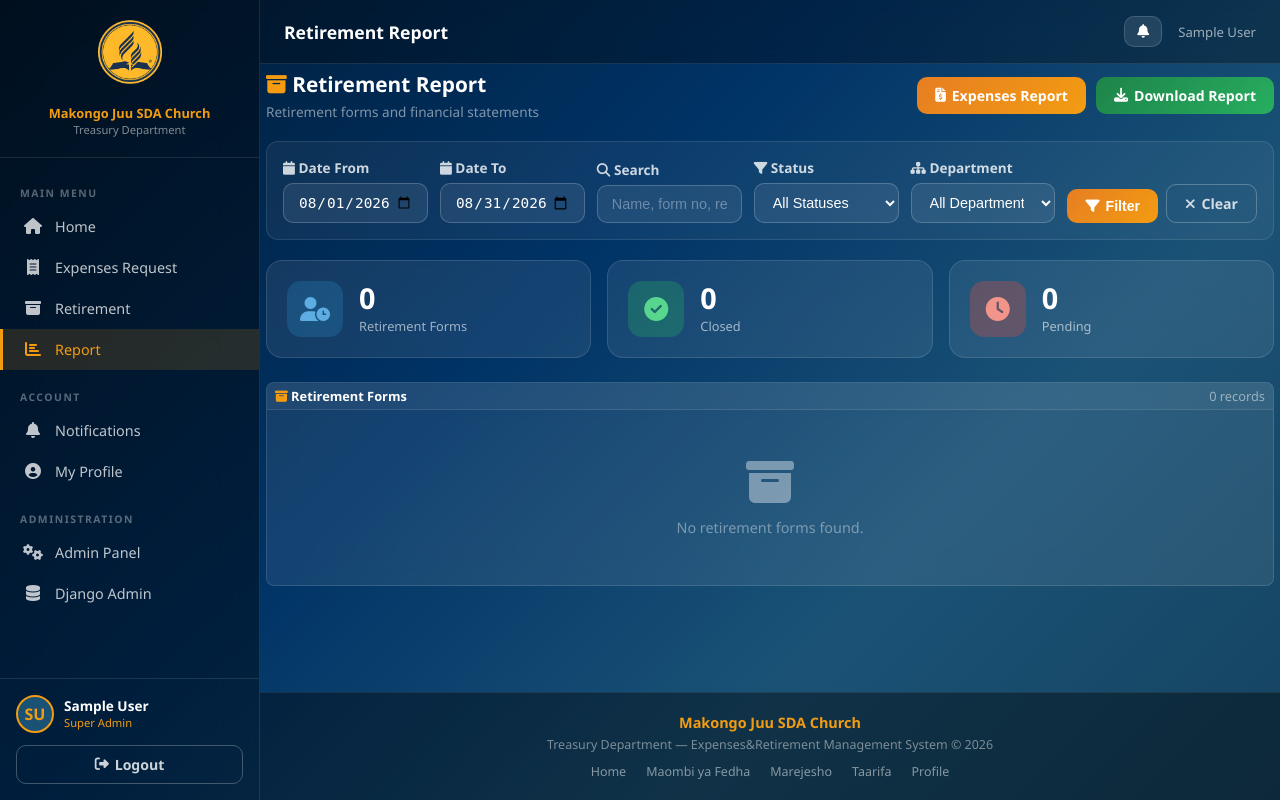
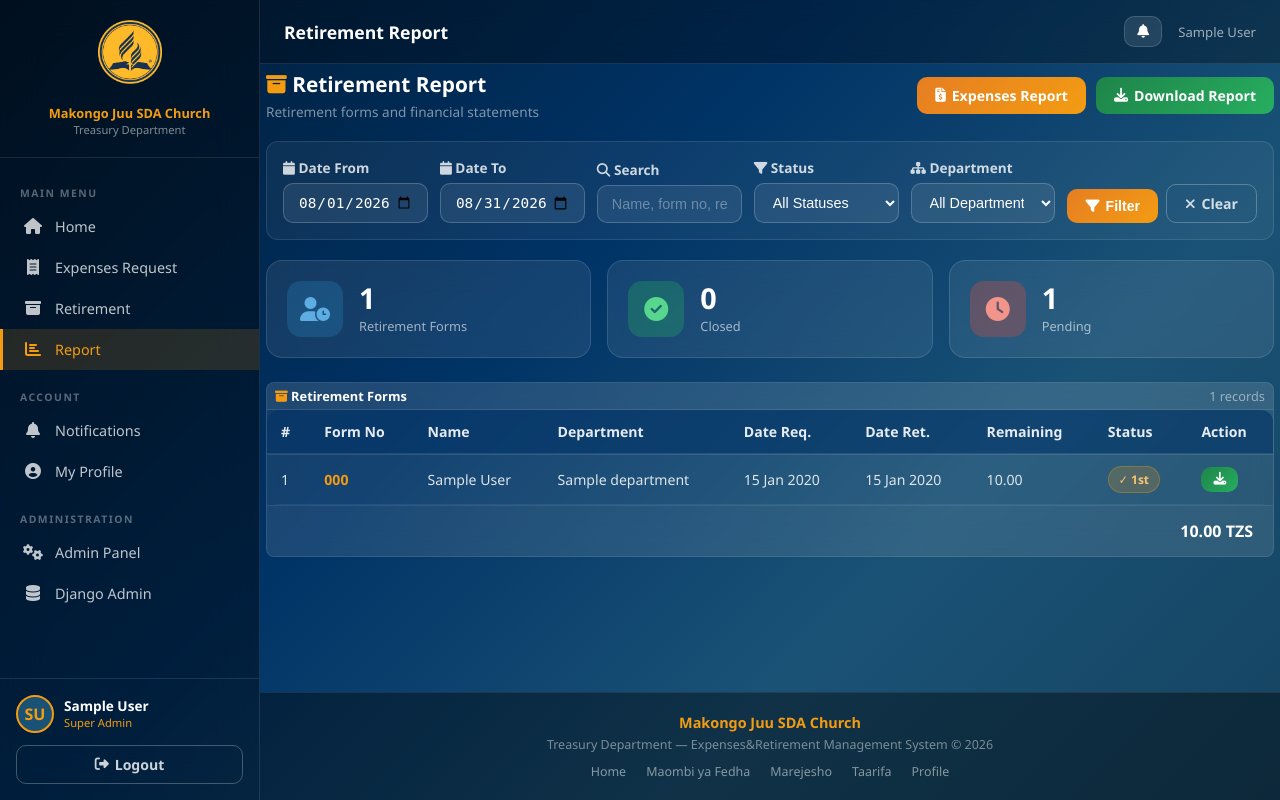
Before and after one commit to hotmass81-code/exp-ret-system, a Django app: page /reports/retirement/ in a window 1280 px wide. Run offline with Django 5.2, Linux system fonts and the light colour scheme; a user stored in the database is signed in; tables that the repository leaves empty hold one stand-in row (values such as "Sample post"); data that the repository does not hold is empty.

Commit message:
Update report exports and display totals below tables

```diff
--- a/matoleo_system/reports/views.py
+++ b/matoleo_system/reports/views.py
@@ -1,386 +1,207 @@
+from django.db.models import Q, Sum, Value, DecimalField
+from django.db.models.functions import Coalesce
 from django.shortcuts import render, redirect
 from django.contrib.auth.decorators import login_required
-from django.http import HttpResponse
+from django.http import HttpResponse, HttpResponseForbidden
 from expenses.models import ExpenseRequest
 from retirement.models import RetirementForm
 from core.models import Department
 import io
 import calendar
 from django.utils import timezone
-from datetime import date
+
+
+def _default_date_range():
+    today = timezone.localdate()
+    start = today.replace(day=1).isoformat()
+    end = today.replace(day=calendar.monthrange(today.year, today.month)[1]).isoformat()
+    return start, end
 
 
 @login_required
 def reports_dashboard(request):
-    # Redirect to expenses report by default
     return redirect('reports:expenses')
 
 
 @login_required
 def expenses_report(request):
     user = request.user
-    is_approver = hasattr(user, 'approver_profile')
     is_admin = user.is_staff or user.is_superuser
     is_treasurer = hasattr(user, 'treasurer_profile')
+    qs = ExpenseRequest.objects.all() if (is_admin or is_treasurer) else ExpenseRequest.objects.filter(submitted_by=user)
 
-    # Filters
-    date_from = request.GET.get('date_from', '').strip()
-    date_to = request.GET.get('date_to', '').strip()
-    search = request.GET.get('search', '').strip()
-    status_filter = request.GET.get('status', '')
-    department_id = request.GET.get('department', '')
-    payment_filter = request.GET.get('payment', '').strip()
-
-    # Set default date range to current month only when no filters are applied.
-    today = timezone.localdate()
-    if not request.GET:
-        date_from = today.replace(day=1).isoformat()
-        date_to = today.replace(day=calendar.monthrange(today.year, today.month)[1]).isoformat()
-
-    if is_admin or is_treasurer:
-        # Admins and Treasurers see all records
-        qs = ExpenseRequest.objects.all().select_related('submitted_by', 'department')
-    elif is_approver:
-        approver = user.approver_profile
-        if approver.level == 'first':
-            # First approvers see only records from their assigned departments
-            qs = ExpenseRequest.objects.filter(
-                department__in=approver.departments.all()
-            ).select_related('submitted_by', 'department')
-        else:
-            # Second approvers see all records
-            qs = ExpenseRequest.objects.all().select_related('submitted_by', 'department')
-    else:
-        qs = ExpenseRequest.objects.filter(submitted_by=user).select_related('department')
-
-    if date_from:
-        qs = qs.filter(date__gte=date_from)
-    if date_to:
-        qs = qs.filter(date__lte=date_to)
-    if search:
-        qs = qs.filter(
-            reason__icontains=search
-        ) | qs.filter(first_name__icontains=search) | qs.filter(form_number__icontains=search)
-    if status_filter:
-        qs = qs.filter(status=status_filter)
-    if payment_filter == 'paid':
-        qs = qs.filter(is_paid=True)
-    elif payment_filter == 'unpaid':
-        qs = qs.filter(is_paid=False)
-    if department_id and (is_admin or is_treasurer):
-        qs = qs.filter(department_id=department_id)
-
-    # Evaluate queryset and calculate totals
-    expenses_list = list(qs)
-    total = sum(e.total_amount for e in expenses_list)
-    approved_count = sum(1 for e in expenses_list if e.status in ['approved', 'paid'])
-    pending_count = len(expenses_list) - approved_count
+    status_choices = ExpenseRequest.STATUS_CHOICES
+    approved_count = qs.filter(status__in=['approved', 'paid']).count()
+    pending_count = qs.exclude(status__in=['approved', 'paid']).count()
+    expense_total = qs.aggregate(total=Coalesce(Sum('total_amount'), Value(0), output_field=DecimalField()))['total']
 
     return render(request, 'reports/expenses.html', {
-        'expenses': expenses_list,
-        'total': total,
+        'expenses': list(qs),
+        'is_admin': is_admin,
+        'is_treasurer': is_treasurer,
+        'departments': Department.objects.all(),
+        'status_choices': status_choices,
+        'status_filter': request.GET.get('status', '').strip(),
+        'search': request.GET.get('search', '').strip(),
+        'date_from': request.GET.get('date_from', '').strip() or _default_date_range()[0],
+        'date_to': request.GET.get('date_to', '').strip() or _default_date_range()[1],
+        'payment_filter': request.GET.get('payment', '').strip(),
+        'department_id': request.GET.get('department', '').strip(),
         'approved_count': approved_count,
         'pending_count': pending_count,
-        'date_from': date_from,
-        'date_to': date_to,
-        'search': search,
-        'status_filter': status_filter,
-        'department_id': department_id,
-        'payment_filter': payment_filter,
-        'is_admin': is_admin,
-        'is_approver': is_approver,
-        'is_treasurer': is_treasurer,
-        'status_choices': [choice for choice in ExpenseRequest.STATUS_CHOICES if choice[0] != 'paid'],
-        'departments': Department.objects.all().order_by('name'),
+        'expense_total': expense_total,
     })
 
 
 @login_required
 def retirement_report(request):
     user = request.user
-    is_approver = hasattr(user, 'approver_profile')
     is_admin = user.is_staff or user.is_superuser
     is_treasurer = hasattr(user, 'treasurer_profile')
+    qs = RetirementForm.objects.all() if (is_admin or is_treasurer) else RetirementForm.objects.filter(submitted_by=user)
 
-    # Filters
-    date_from = request.GET.get('date_from', '').strip()
-    date_to = request.GET.get('date_to', '').strip()
-    search = request.GET.get('search', '').strip()
-    status_filter = request.GET.get('status', '')
-    department_id = request.GET.get('department', '')
-
-    # Set default date range to current month only when no filters are applied.
-    today = timezone.localdate()
-    if not request.GET:
-        date_from = today.replace(day=1).isoformat()
-        date_to = today.replace(day=calendar.monthrange(today.year, today.month)[1]).isoformat()
-
-    if is_admin or is_treasurer:
-        # Admins and Treasurers see all records
-        qs = RetirementForm.objects.all().select_related('submitted_by', 'department')
-    elif is_approver:
-        approver = user.approver_profile
-        if approver.level == 'first':
-            # First approvers see only records from their assigned departments
-            qs = RetirementForm.objects.filter(
-                department__in=approver.departments.all()
-            ).select_related('submitted_by', 'department')
-        else:
-            # Second approvers see all records
-            qs = RetirementForm.objects.all().select_related('submitted_by', 'department')
-    else:
-        qs = RetirementForm.objects.filter(submitted_by=user).select_related('department')
-
-    if date_from:
-        qs = qs.filter(date_of_request__gte=date_from)
-    if date_to:
-        qs = qs.filter(date_of_request__lte=date_to)
-    if search:
-        qs = qs.filter(
-            reason__icontains=search
-        ) | qs.filter(first_name__icontains=search) | qs.filter(form_number__icontains=search)
-    if status_filter:
-        qs = qs.filter(status=status_filter)
-    if department_id and (is_admin or is_treasurer):
-        qs = qs.filter(department_id=department_id)
-
-    # Evaluate queryset and calculate totals
-    retirements_list = list(qs)
-    total = sum(r.total_amount for r in retirements_list)
-    approved_count = sum(1 for r in retirements_list if r.status in ('approved', 'paid'))
-    pending_count = len(retirements_list) - approved_count
+    status_choices = RetirementForm.STATUS_CHOICES
+    approved_count = qs.filter(status__in=['approved', 'paid']).count()
+    pending_count = qs.exclude(status__in=['approved', 'paid']).count()
+    retirement_total = qs.aggregate(total=Coalesce(Sum('remaining_amount'), Value(0), output_field=DecimalField()))['total']
 
     return render(request, 'reports/retirement.html', {
-        'retirements': retirements_list,
-        'total': total,
+        'retirements': list(qs),
+        'is_admin': is_admin,
+        'is_treasurer': is_treasurer,
+        'departments': Department.objects.all(),
+        'status_choices': status_choices,
+        'status_filter': request.GET.get('status', '').strip(),
+        'search': request.GET.get('search', '').strip(),
+        'date_from': request.GET.get('date_from', '').strip() or _default_date_range()[0],
+        'date_to': request.GET.get('date_to', '').strip() or _default_date_range()[1],
         'approved_count': approved_count,
         'pending_count': pending_count,
-        'date_from': date_from,
-        'date_to': date_to,
-        'search': search,
-        'status_filter': status_filter,
-        'department_id': department_id,
-        'is_admin': is_admin,
-        'is_approver': is_approver,
-        'is_treasurer': is_treasurer,
-        'status_choices': [choice for choice in RetirementForm.STATUS_CHOICES if choice[0] != 'paid'],
-        'departments': Department.objects.all().order_by('name'),
+        'retirement_total': retirement_total,
     })
 
 
 @login_required
 def download_expense_report(request):
     user = request.user
-    is_approver = hasattr(user, 'approver_profile')
     is_admin = user.is_staff or user.is_superuser
     is_treasurer = hasattr(user, 'treasurer_profile')
 
     date_from = request.GET.get('date_from', '').strip()
     date_to = request.GET.get('date_to', '').strip()
-    search = request.GET.get('search', '').strip()
-    status_filter = request.GET.get('status', '').strip()
-    department_id = request.GET.get('department', '').strip()
-    payment_filter = request.GET.get('payment', '').strip()
+    if not request.GET:
+        date_from, date_to = _default_date_range()
 
-    today = timezone.localdate()
-    if not request.GET:
-        date_from = today.replace(day=1).isoformat()
-        date_to = today.replace(day=calendar.monthrange(today.year, today.month)[1]).isoformat()
-
-    if is_admin or is_treasurer:
-        # Admins and Treasurers see all records
-        qs = ExpenseRequest.objects.all().select_related('submitted_by', 'department')
-    elif is_approver:
-        approver = user.approver_profile
-        if approver.level == 'first':
-            # First approvers see only records from their assigned departments
-            qs = ExpenseRequest.objects.filter(
-                department__in=approver.departments.all()
-            ).select_related('submitted_by', 'department')
-        else:
-            # Second approvers see all records
-            qs = ExpenseRequest.objects.all().select_related('submitted_by', 'department')
-    else:
-        qs = ExpenseRequest.objects.filter(submitted_by=user).select_related('department')
-
+    qs = ExpenseRequest.objects.all() if (is_admin or is_treasurer) else ExpenseRequest.objects.filter(submitted_by=user)
     if date_from:
         qs = qs.filter(date__gte=date_from)
     if date_to:
         qs = qs.filter(date__lte=date_to)
-    if search:
-        qs = qs.filter(reason__icontains=search) | qs.filter(first_name__icontains=search) | qs.filter(form_number__icontains=search)
-    if status_filter:
-        qs = qs.filter(status=status_filter)
-    if payment_filter == 'paid':
-        qs = qs.filter(is_paid=True)
-    elif payment_filter == 'unpaid':
-        qs = qs.filter(is_paid=False)
-    if department_id and (is_admin or is_approver or is_treasurer):
-        qs = qs.filter(department_id=department_id)
 
-    from reportlab.lib.pagesizes import A4, landscape
-    from reportlab.lib import colors
-    from reportlab.lib.units import mm
-    from reportlab.platypus import SimpleDocTemplate, Table, TableStyle, Paragraph, Spacer
-    from reportlab.lib.styles import getSampleStyleSheet, ParagraphStyle
-    from reportlab.lib.enums import TA_CENTER
+    # Generate Excel for all users
+    try:
+        from openpyxl import Workbook
+        from openpyxl.utils import get_column_letter
+    except Exception:
+        return HttpResponse('openpyxl not available', status=500)
 
-    buffer = io.BytesIO()
-    doc = SimpleDocTemplate(buffer, pagesize=landscape(A4), topMargin=15*mm, bottomMargin=15*mm,
-                            leftMargin=15*mm, rightMargin=15*mm)
-    styles = getSampleStyleSheet()
-    story = []
+    wb = Workbook()
+    ws = wb.active
+    ws.title = 'Expense Report'
+    headers = ['#', 'Form No', 'Name', 'Department', 'Date', 'Reason', 'Amount (TZS)', 'Status', 'Paid']
+    ws.append(headers)
 
-    story.append(Paragraph("MAKONGO JUU SDA CHURCH - TREASURY DEPARTMENT",
-                            ParagraphStyle('h', parent=styles['Normal'], fontSize=14,
-                                           fontName='Helvetica-Bold', alignment=TA_CENTER, spaceAfter=4)))
-    story.append(Paragraph("EXPENSE REQUESTS REPORT",
-                            ParagraphStyle('t', parent=styles['Normal'], fontSize=12,
-                                           fontName='Helvetica-Bold', alignment=TA_CENTER,
-                                           textColor=colors.HexColor('#003366'), spaceAfter=8)))
+    total = 0
+    for i, e in enumerate(qs, start=1):
+        amt = float(getattr(e, 'total_amount', 0) or 0)
+        ws.append([
+            i,
+            getattr(e, 'form_number', ''),
+            f"{getattr(e,'first_name','')} {getattr(e,'last_name','')}",
+            str(getattr(e, 'department', '') or ''),
+            str(getattr(e, 'date', '')),
+            getattr(e, 'reason', ''),
+            amt,
+            getattr(e, 'get_status_display', lambda: '')(),
+            'Yes' if getattr(e, 'is_paid', False) else 'No',
+        ])
+        total += amt
 
-    if date_from or date_to:
-        period = f"Period: {date_from or 'All'} to {date_to or 'All'}"
-        story.append(Paragraph(period, ParagraphStyle('p', parent=styles['Normal'],
-                                fontSize=10, alignment=TA_CENTER, spaceAfter=8)))
+    ws.append(['', '', '', '', '', 'TOTAL', float(total), '', ''])
+    for col_idx, col in enumerate(ws.columns, start=1):
+        max_length = 0
+        for cell in col:
+            v = '' if cell.value is None else str(cell.value)
+            if v:
+                max_length = max(max_length, len(v))
+        ws.column_dimensions[get_column_letter(col_idx)].width = max(10, max_length + 2)
 
-    headers = [['#', 'Form No', 'Name', 'Department', 'Date', 'Reason', 'Amount (TZS)', 'Status', 'Paid']]
-    rows = []
-    total = 0
-    for i, e in enumerate(qs):
-        rows.append([
-            str(i+1), e.form_number,
-            f"{e.first_name} {e.last_name}",
-            str(e.department or ''),
-            str(e.date), e.reason[:40],
-            f"{e.total_amount:,.2f}",
-            e.get_status_display(),
-            'Yes' if e.is_paid else 'No',
-        ])
-        total += e.total_amount
-    rows.append(['', '', '', '', '', 'TOTAL', f"{total:,.2f}", '', ''])
-
-    col_widths = [10*mm, 30*mm, 40*mm, 35*mm, 22*mm, 45*mm, 30*mm, 25*mm, 15*mm]
-    table = Table(headers + rows, colWidths=col_widths)
-    table.setStyle(TableStyle([
-        ('BACKGROUND', (0, 0), (-1, 0), colors.HexColor('#003366')),
-        ('TEXTCOLOR', (0, 0), (-1, 0), colors.white),
-        ('FONTNAME', (0, 0), (-1, 0), 'Helvetica-Bold'),
-        ('FONTSIZE', (0, 0), (-1, -1), 8),
-        ('ALIGN', (6, 0), (6, -1), 'RIGHT'),
-        ('GRID', (0, 0), (-1, -1), 0.3, colors.grey),
-        ('BACKGROUND', (0, -1), (-1, -1), colors.HexColor('#e8f0fe')),
-        ('FONTNAME', (0, -1), (-1, -1), 'Helvetica-Bold'),
-        ('ROWBACKGROUNDS', (0, 1), (-1, -2), [colors.white, colors.HexColor('#f5f5f5')]),
-    ]))
-    story.append(table)
-
-    doc.build(story)
-    buffer.seek(0)
-    response = HttpResponse(buffer, content_type='application/pdf')
-    response['Content-Disposition'] = 'attachment; filename="expense_report.pdf"'
+    buffer_xl = io.BytesIO()
+    wb.save(buffer_xl)
+    buffer_xl.seek(0)
+    response = HttpResponse(buffer_xl.getvalue(), content_type='application/vnd.openxmlformats-officedocument.spreadsheetml.sheet')
+    response['Content-Disposition'] = 'attachment; filename="expense_report.xlsx"'
     return response
 
 
 @login_required
 def download_retirement_report(request):
     user = request.user
-    is_approver = hasattr(user, 'approver_profile')
     is_admin = user.is_staff or user.is_superuser
     is_treasurer = hasattr(user, 'treasurer_profile')
 
     date_from = request.GET.get('date_from', '').strip()
     date_to = request.GET.get('date_to', '').strip()
-    search = request.GET.get('search', '').strip()
-    status_filter = request.GET.get('status', '').strip()
-    department_id = request.GET.get('department', '').strip()
+    if not request.GET:
+        date_from, date_to = _default_date_range()
 
-    today = timezone.localdate()
-    if not request.GET:
-        date_from = today.replace(day=1).isoformat()
-        date_to = today.replace(day=calendar.monthrange(today.year, today.month)[1]).isoformat()
-
-    if is_admin or is_treasurer:
-        # Admins and Treasurers see all records
-        qs = RetirementForm.objects.all().select_related('submitted_by', 'department')
-    elif is_approver:
-        approver = user.approver_profile
-        if approver.level == 'first':
-            # First approvers see only records from their assigned departments
-            qs = RetirementForm.objects.filter(
-                department__in=approver.departments.all()
-            ).select_related('submitted_by', 'department')
-        else:
-            # Second approvers see all records
-            qs = RetirementForm.objects.all().select_related('submitted_by', 'department')
-    else:
-        qs = RetirementForm.objects.filter(submitted_by=user).select_related('department')
-
+    qs = RetirementForm.objects.all() if (is_admin or is_treasurer) else RetirementForm.objects.filter(submitted_by=user)
     if date_from:
         qs = qs.filter(date_of_request__gte=date_from)
     if date_to:
         qs = qs.filter(date_of_request__lte=date_to)
-    if search:
-        qs = qs.filter(reason__icontains=search) | qs.filter(first_name__icontains=search) | qs.filter(form_number__icontains=search)
-    if status_filter:
-        qs = qs.filter(status=status_filter)
-    if department_id and (is_admin or is_approver or is_treasurer):
-        qs = qs.filter(department_id=department_id)
 
-    from reportlab.lib.pagesizes import A4, landscape
-    from reportlab.lib import colors
-    from reportlab.lib.units import mm
-    from reportlab.platypus import SimpleDocTemplate, Table, TableStyle, Paragraph, Spacer
-    from reportlab.lib.styles import getSampleStyleSheet, ParagraphStyle
-    from reportlab.lib.enums import TA_CENTER
+    # Generate Excel for all users
+    try:
+        from openpyxl import Workbook
+        from openpyxl.utils import get_column_letter
+    except Exception:
+        return HttpResponse('openpyxl not available', status=500)
 
-    buffer = io.BytesIO()
-    doc = SimpleDocTemplate(buffer, pagesize=landscape(A4), topMargin=15*mm, bottomMargin=15*mm,
-                            leftMargin=15*mm, rightMargin=15*mm)
-    styles = getSampleStyleSheet()
-    story = []
+    wb = Workbook()
+    ws = wb.active
+    ws.title = 'Retirement Report'
+    headers = ['#', 'Form No', 'Exp Req No', 'Name', 'Department', 'Date Req.', 'Date Ret.', 'Remaining', 'Status']
+    ws.append(headers)
 
-    story.append(Paragraph("MAKONGO JUU SDA CHURCH - TREASURY DEPARTMENT",
-                            ParagraphStyle('h', parent=styles['Normal'], fontSize=14,
-                                           fontName='Helvetica-Bold', alignment=TA_CENTER, spaceAfter=4)))
-    story.append(Paragraph("RETIREMENT FORMS REPORT",
-                            ParagraphStyle('t', parent=styles['Normal'], fontSize=12,
-                                           fontName='Helvetica-Bold', alignment=TA_CENTER,
-                                           textColor=colors.HexColor('#1a5276'), spaceAfter=8)))
+    total = 0
+    for i, r in enumerate(qs, start=1):
+        rem = float(getattr(r, 'remaining_amount', 0) or 0)
+        ws.append([
+            i,
+            getattr(r, 'form_number', ''),
+            getattr(r, 'exp_request_form_no', '') or '',
+            f"{getattr(r,'first_name','')} {getattr(r,'last_name','')}",
+            str(getattr(r, 'department', '') or ''),
+            str(getattr(r, 'date_of_request', '')),
+            str(getattr(r, 'date_of_retirement', '')),
+            rem,
+            getattr(r, 'get_status_display', lambda: '')(),
+        ])
+        total += rem
 
-    headers = [['#', 'Form No', 'Exp Req No', 'Name', 'Department', 'Date Req.', 'Date Ret.', 'Remaining', 'Status']]
-    rows = []
-    total = 0
-    for i, r in enumerate(qs):
-        rows.append([
-            str(i+1), r.form_number, r.exp_request_form_no or '',
-            f"{r.first_name} {r.last_name}",
-            str(r.department or ''),
-            str(r.date_of_request),
-            str(r.date_of_retirement),
-            f"{r.remaining_amount:,.2f}",
-            r.get_status_display(),
-        ])
-        total += r.remaining_amount
-    rows.append(['', '', '', '', '', '', 'TOTAL', f"{total:,.2f}", ''])
+    ws.append(['', '', '', '', '', '', 'TOTAL', float(total), ''])
+    for col_idx, col in enumerate(ws.columns, start=1):
+        max_length = 0
+        for cell in col:
+            v = '' if cell.value is None else str(cell.value)
+            if v:
+                max_length = max(max_length, len(v))
+        ws.column_dimensions[get_column_letter(col_idx)].width = max(10, max_length + 2)
 
-    col_widths = [10*mm, 28*mm, 25*mm, 35*mm, 30*mm, 20*mm, 20*mm, 28*mm, 22*mm]
-    table = Table(headers + rows, colWidths=col_widths)
-    table.setStyle(TableStyle([
-        ('BACKGROUND', (0, 0), (-1, 0), colors.HexColor('#1a5276')),
-        ('TEXTCOLOR', (0, 0), (-1, 0), colors.white),
-        ('FONTNAME', (0, 0), (-1, 0), 'Helvetica-Bold'),
-        ('FONTSIZE', (0, 0), (-1, -1), 8),
-        ('ALIGN', (7, 0), (8, -1), 'RIGHT'),
-        ('GRID', (0, 0), (-1, -1), 0.3, colors.grey),
-        ('BACKGROUND', (0, -1), (-1, -1), colors.HexColor('#d6eaf8')),
-        ('FONTNAME', (0, -1), (-1, -1), 'Helvetica-Bold'),
-        ('ROWBACKGROUNDS', (0, 1), (-1, -2), [colors.white, colors.HexColor('#f5f5f5')]),
-    ]))
-    story.append(table)
-
-    doc.build(story)
-    buffer.seek(0)
-    response = HttpResponse(buffer, content_type='application/pdf')
-    response['Content-Disposition'] = 'attachment; filename="retirement_report.pdf"'
+    buffer_xl = io.BytesIO()
+    wb.save(buffer_xl)
+    buffer_xl.seek(0)
+    response = HttpResponse(buffer_xl.getvalue(), content_type='application/vnd.openxmlformats-officedocument.spreadsheetml.sheet')
+    response['Content-Disposition'] = 'attachment; filename="retirement_report.xlsx"'
     return response
--- a/matoleo_system/templates/reports/retirement.html
+++ b/matoleo_system/templates/reports/retirement.html
@@ -23,6 +23,7 @@
        class="btn btn-success">
       <i class="fas fa-download"></i> Download Report
     </a>
+    {# Excel button removed — single Download Report button used for exports #}
   </div>
 </div>
 
@@ -153,14 +154,10 @@
           </tr>
           {% endfor %}
         </tbody>
-        <tfoot>
-          <tr>
-            <td colspan="6" style="text-align:right; font-weight:700; color:rgba(255,255,255,0.7); padding:10px 14px;">TOTAL:</td>
-            <td style="font-weight:800; color:var(--accent); padding:10px 14px;">{{ total|floatformat:2|intcomma }}</td>
-            <td colspan="2"></td>
-          </tr>
-        </tfoot>
       </table>
+    </div>
+    <div style="padding:14px 20px; color:var(--white); font-weight:700; border-top:1px solid rgba(255,255,255,0.08); background:rgba(255,255,255,0.03); text-align:right;">
+      {{ retirement_total|default_if_none:"0.00"|floatformat:2|intcomma }} TZS
     </div>
     {% else %}
     <div class="empty-state"><i class="fas fa-archive"></i><p>No retirement forms found.</p></div>
```
Also changed, not shown: matoleo_system/templates/reports/expenses.html (+4 -7 lines).
